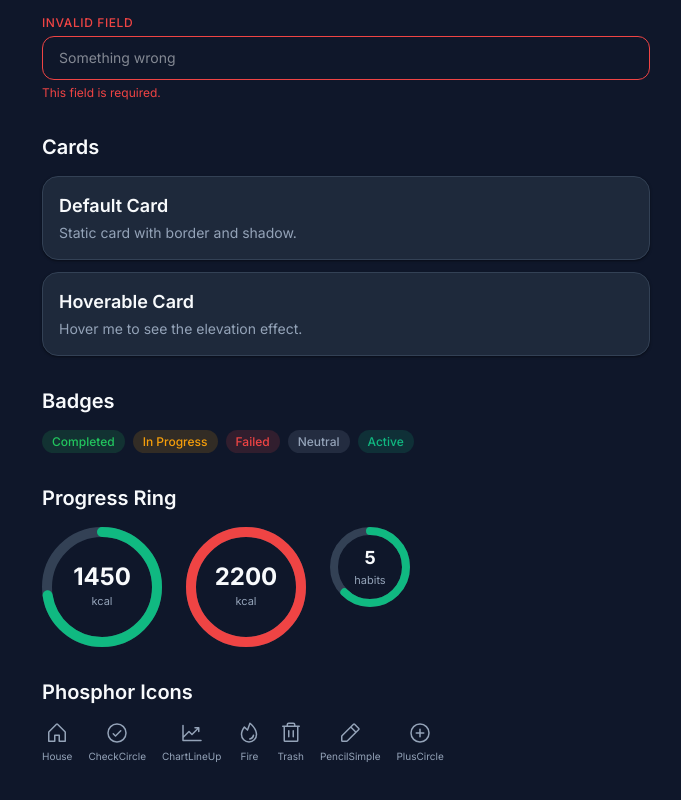
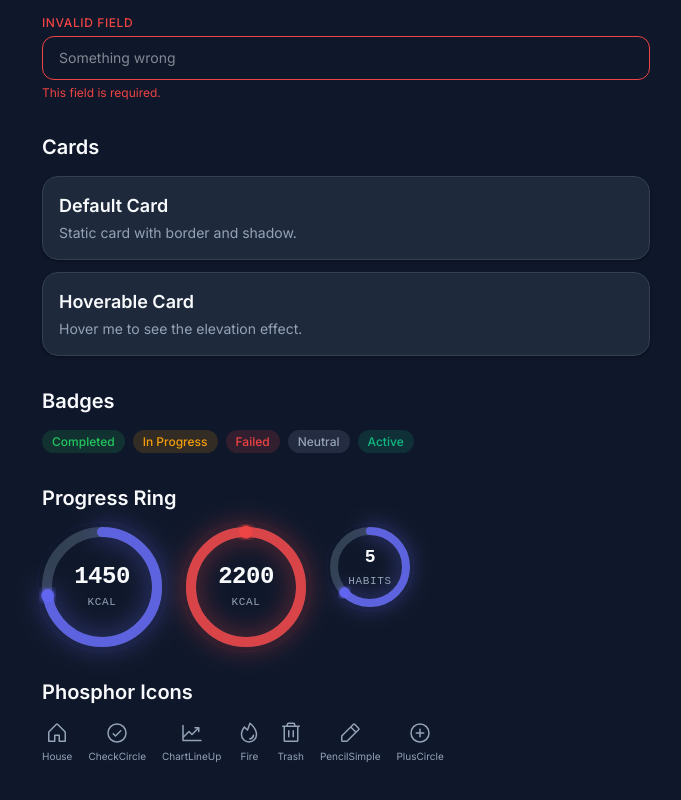
Before and after one commit to sameerkali/IShapeMyDays, a Next.js app: page /dev in a window 1280 px wide. Shown: the part 1185-1985 px from the top of the page, without its empty margins (294-975 px from the left). Built offline with nearby package versions, Linux system fonts and the light colour scheme.

Commit message:
feat: Update login instructions and enhance ProgressRing component with animations and improved styling

```diff
--- a/app/(auth)/login/page.tsx
+++ b/app/(auth)/login/page.tsx
@@ -169,9 +169,9 @@ function LoginForm() {
           lineHeight: 1.6,
         }}
       >
-        We&apos;ll send a 6-digit code to your email.
+       Check your email for an 8-digit code. Try not to lose it.
         <br />
-        New users will be automatically registered.
+        Oh, and if you do not have an account yet? We will just make one for you. You're welcome for saving you the three extra clicks.
       </p>
     </div>
   );
--- a/components/ui/ProgressRing.tsx
+++ b/components/ui/ProgressRing.tsx
@@ -1,6 +1,6 @@
-"use client";
+import { useEffect, useRef, useState } from "react";
 
-type ProgressRingProps = {
+export type ProgressRingProps = {
   value: number;
   max: number;
   size?: number;
@@ -8,87 +8,149 @@ type ProgressRingProps = {
   label?: string;
 };
 
-function ProgressRing({
-  value,
-  max,
-  size = 120,
-  strokeWidth = 10,
-  label,
-}: ProgressRingProps) {
+export function ProgressRing({ value, max, size = 120, strokeWidth = 10, label }: ProgressRingProps) {
   const radius = (size - strokeWidth) / 2;
   const circumference = 2 * Math.PI * radius;
-  const percentage = Math.min(value / max, 1);
+  const percentage = max > 0 ? Math.min(value / max, 1) : 0;
   const offset = circumference - percentage * circumference;
   const isOver = value > max;
 
-  const progressColor = isOver ? "var(--status-error)" : "var(--accent-primary)";
+  // unique id used for svg defs and class names
+  const uid = `ring-${size}-${label || "x"}`.replace(/\s/g, "");
+
+  const [mounted, setMounted] = useState(false);
+  const [displayValue, setDisplayValue] = useState(0);
+  const animFrameRef = useRef<number | null>(null);
+
+  useEffect(() => {
+    const t = setTimeout(() => setMounted(true), 50);
+    return () => clearTimeout(t);
+  }, []);
+
+  useEffect(() => {
+    const duration = 1200;
+    const start = performance.now();
+    const to = value;
+    const tick = (now: number) => {
+      const elapsed = now - start;
+      const progress = Math.min(elapsed / duration, 1);
+      const ease = 1 - Math.pow(1 - progress, 4);
+      setDisplayValue(Math.round(to * ease));
+      if (progress < 1) animFrameRef.current = requestAnimationFrame(tick);
+    };
+    animFrameRef.current = requestAnimationFrame(tick);
+    return () => { if (animFrameRef.current) cancelAnimationFrame(animFrameRef.current); };
+  }, [value]);
+
+  // colors driven by design tokens defined in globals.css
+  const glowColor = isOver ? "var(--status-error)" : "var(--accent-secondary)";
+  const shimmerAngle = mounted ? percentage * 360 - 90 : -90;
+  const shimmerX = size / 2 + radius * Math.cos((shimmerAngle * Math.PI) / 180);
+  const shimmerY = size / 2 + radius * Math.sin((shimmerAngle * Math.PI) / 180);
 
   return (
-    <div
-      style={{
-        position: "relative",
-        width: size,
-        height: size,
-        display: "flex",
-        alignItems: "center",
-        justifyContent: "center",
-      }}
-    >
-      <svg
-        width={size}
-        height={size}
-        style={{ transform: "rotate(-90deg)", position: "absolute" }}
-      >
-        {/* Background track */}
+    <div style={{ position: "relative", width: size, height: size, display: "flex", alignItems: "center", justifyContent: "center" }}>
+      <style>{`
+        @keyframes pulse-ring-${uid} {
+          0%, 100% { opacity: 0.85; }
+          50% { opacity: 1; }
+        }
+        @keyframes shimmer-dot-${uid} {
+          0%, 100% { opacity: 1; }
+          50% { opacity: 0.6; }
+        }
+        @keyframes glow-pulse-${uid} {
+          0%, 100% { opacity: 0.3; }
+          50% { opacity: 0.65; }
+        }
+        @keyframes fade-count {
+          from { opacity: 0; transform: translateY(5px); }
+          to { opacity: 1; transform: translateY(0); }
+        }
+        .arc-${uid} {
+          transition: stroke-dashoffset 1.2s cubic-bezier(0.34, 1.56, 0.64, 1);
+          animation: pulse-ring-${uid} 3s ease-in-out infinite;
+        }
+        .dot-${uid} {
+          animation: shimmer-dot-${uid} 1.5s ease-in-out infinite;
+          transition: cx 1.2s cubic-bezier(0.34, 1.56, 0.64, 1), cy 1.2s cubic-bezier(0.34, 1.56, 0.64, 1);
+        }
+        .glow-${uid} {
+          transition: stroke-dashoffset 1.2s cubic-bezier(0.34, 1.56, 0.64, 1);
+          animation: glow-pulse-${uid} 3s ease-in-out infinite;
+        }
+        .count-${uid} { animation: fade-count 0.6s 0.2s ease both; }
+      `}</style>
+
+      <svg width={size} height={size} style={{ position: "absolute" }} overflow="visible">
+        <defs>
+          <linearGradient id={`pg-${uid}`} x1="0%" y1="0%" x2="100%" y2="100%">
+            <stop offset="0%" stopColor="var(--accent-secondary)" />
+            <stop offset="100%" stopColor="var(--accent-secondary)" />
+          </linearGradient>
+          <linearGradient id={`eg-${uid}`} x1="0%" y1="0%" x2="100%" y2="100%">
+            <stop offset="0%" stopColor="var(--status-error)" />
+            <stop offset="100%" stopColor="var(--status-error)" />
+          </linearGradient>
+          <filter id={`gf-${uid}`}>            <feGaussianBlur stdDeviation={strokeWidth * 0.9} result="blur" />
+            <feMerge><feMergeNode in="blur" /><feMergeNode in="SourceGraphic" /></feMerge>
+          </filter>
+          <filter id={`df-${uid}`}>
+            <feGaussianBlur stdDeviation="3" result="blur" />
+            <feMerge><feMergeNode in="blur" /><feMergeNode in="SourceGraphic" /></feMerge>
+          </filter>
+        </defs>
+
+        {/* Outer deco ring */}
+        <circle cx={size/2} cy={size/2} r={radius + strokeWidth} fill="none" stroke={glowColor} strokeWidth={0.5} opacity={0.15} />
+
+        {/* Track */}
+        <circle cx={size/2} cy={size/2} r={radius} fill="none" stroke="var(--bg-tertiary)" strokeWidth={strokeWidth} style={{ transform: "rotate(-90deg)", transformOrigin: "center" }} />
+
+        {/* Glow layer */}
         <circle
-          cx={size / 2}
-          cy={size / 2}
-          r={radius}
+          className={`glow-${uid}`}
+          cx={size/2} cy={size/2} r={radius}
           fill="none"
-          stroke="var(--bg-tertiary)"
-          strokeWidth={strokeWidth}
+          stroke={glowColor}
+          strokeWidth={strokeWidth * 1.8}
+          strokeDasharray={circumference}
+          strokeDashoffset={mounted ? offset : circumference}
+          strokeLinecap="round"
+          style={{ transform: "rotate(-90deg)", transformOrigin: "center", filter: `blur(${strokeWidth * 1.1}px)` }}
         />
-        {/* Progress arc */}
+
+        {/* Main arc */}
         <circle
-          cx={size / 2}
-          cy={size / 2}
-          r={radius}
+          className={`arc-${uid}`}
+          cx={size/2} cy={size/2} r={radius}
           fill="none"
-          stroke={progressColor}
+          stroke={isOver ? `url(#eg-${uid})` : `url(#pg-${uid})`}
           strokeWidth={strokeWidth}
           strokeDasharray={circumference}
-          strokeDashoffset={offset}
+          strokeDashoffset={mounted ? offset : circumference}
           strokeLinecap="round"
-          style={{
-            transition: "stroke-dashoffset var(--transition-slow), stroke var(--transition-fast)",
-          }}
+          style={{ transform: "rotate(-90deg)", transformOrigin: "center" }}
         />
+
+        {/* Tip dot */}
+        {mounted && percentage > 0.02 && (
+          <circle
+            className={`dot-${uid}`}
+            cx={shimmerX} cy={shimmerY}
+            r={strokeWidth * 0.65}
+            fill={glowColor}
+            filter={`url(#df-${uid})`}
+          />
+        )}
       </svg>
-      <div
-        style={{
-          textAlign: "center",
-          zIndex: 1,
-        }}
-      >
-        <span
-          style={{
-            fontSize: size > 100 ? "24px" : "18px",
-            fontWeight: 700,
-            color: "var(--text-primary)",
-            lineHeight: 1,
-          }}
-        >
-          {value}
+
+      <div className={`count-${uid}`} style={{ textAlign: "center", zIndex: 1, fontFamily: "'DM Mono', 'Fira Code', monospace" }}>
+        <span style={{ fontSize: size > 100 ? "24px" : "18px", fontWeight: 700, color: "var(--text-primary)", lineHeight: 1, letterSpacing: "-0.02em" }}>
+          {displayValue}
         </span>
         {label && (
-          <span
-            style={{
-              display: "block",
-              fontSize: "11px",
-              color: "var(--text-muted)",
-              marginTop: "2px",
-            }}
-          >
+          <span style={{ display: "block", fontSize: "11px", color: "var(--text-muted)", marginTop: "3px", letterSpacing: "0.06em", textTransform: "uppercase" }}>
             {label}
           </span>
         )}
@@ -96,5 +158,3 @@ function ProgressRing({
     </div>
   );
 }
-
-export { ProgressRing, type ProgressRingProps };
```
